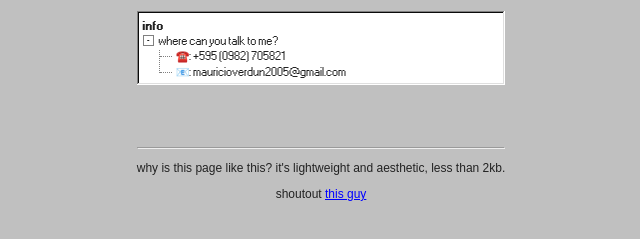
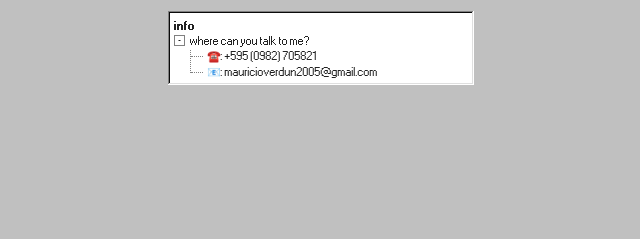
Before and after one commit to jupi-ter/jupi-ter.github.io, a plain HTML site: page index.html in a window 1280 px wide. Shown: the part 625-864 px from the top of the page, without its empty margins (319-959 px from the left). After the commit the page ends 800 px from the top, so only its background shows below. Drawn offline with nearby package versions, Linux system fonts and the light colour scheme.

Commit message:
Update index.html

```diff
--- a/index.html
+++ b/index.html
@@ -47,15 +47,7 @@
     </details>
   </li>
 </ul>
-<br>
-<br>
-<br>
-<br>
-      <hr></hr>
-      <center>
-<p>why is this page like this? it's lightweight and aesthetic, less than 2kb.</p>
-<p> shoutout <a href="https://github.com/jdan/98.css" target="_blank">this guy</a></p>
-        </center>
+
     </div>
 </div>
 
```
